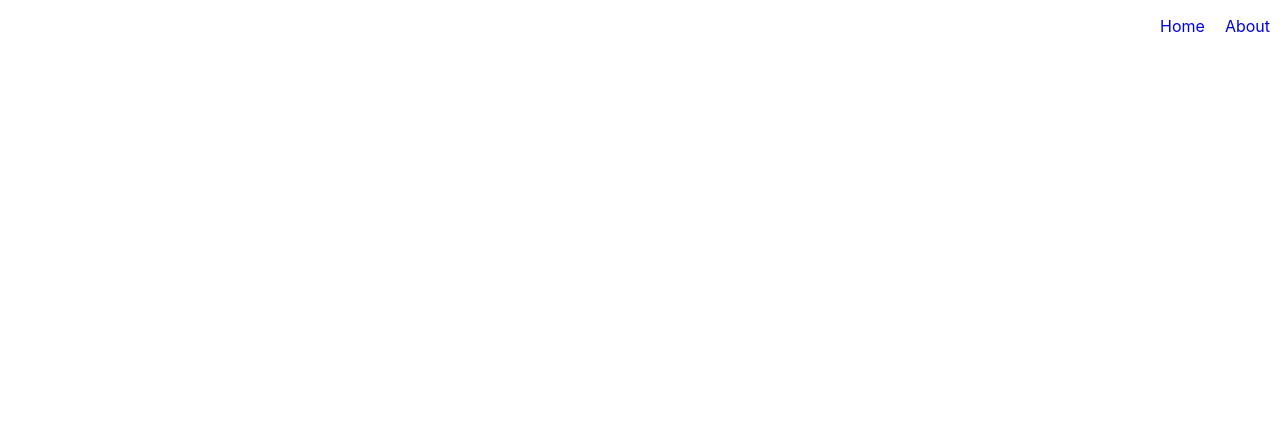
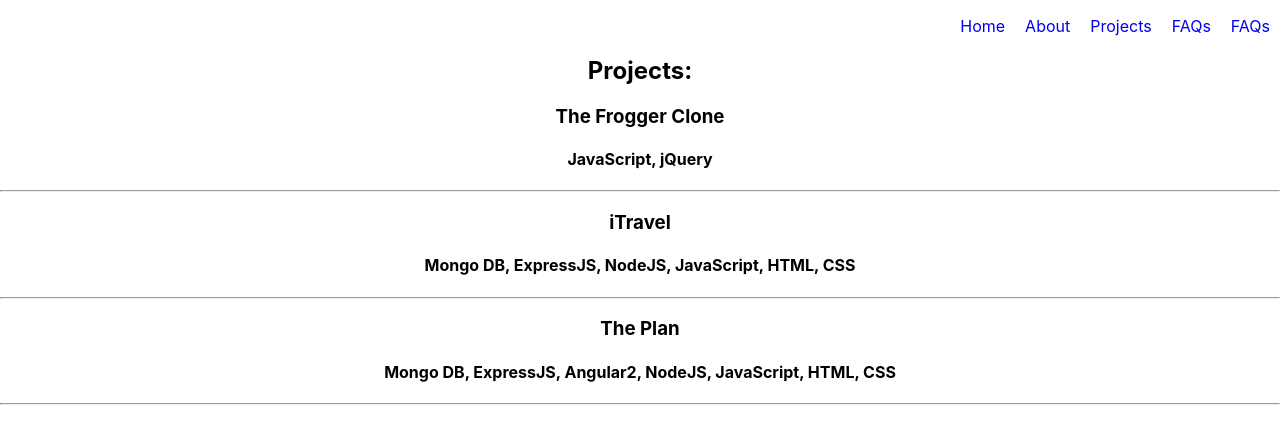
Before and after one commit to joseluizcoe/aula-react-routing, a React (Create React App) app: page /projects in a window 1280 px wide. Shown: the top 444 px of the page. Built offline with nearby package versions, Linux system fonts and the light colour scheme.

Commit message:
Configurando rotas, passando parametros

```diff
--- a/src/App.js
+++ b/src/App.js
@@ -3,6 +3,7 @@
 import Home from './components/Home';
 import About from './components/About';
 import Navbar from './components/Navbar';
+import Projects from './components/Projects';
 import { Switch, Route } from 'react-router-dom';
 
 class App extends Component {
@@ -14,6 +15,7 @@
         <Switch>
           <Route exact path='/' component={Home}/>
           <Route path='/about' component={About}/>
+          <Route exact path='/projects' component={Projects}/>
         </Switch>
 
       </div>
--- a/src/components/Navbar.js
+++ b/src/components/Navbar.js
@@ -1,5 +1,5 @@
 import React from 'react';
-import { Link } from 'react-router-dom';
+import { Link, NavLink } from 'react-router-dom';
 
 const navbar = () => {
   return (
@@ -7,6 +7,9 @@
       <ul>
         <li><Link to='/'>Home</Link></li>
         <li><Link to='/about'>About</Link></li>
+        <li><Link to='/projects' style={{ textDecoration: 'none' }}>Projects</Link></li>
+        <li><NavLink to="/faq" activeClassName="selected" >FAQs</NavLink></li>
+        <li><NavLink to="/faq" activeStyle={{fontWeight: 'bold', color: 'red' }}>FAQs</NavLink></li>
       </ul>
     </nav>
   )
--- /dev/null
+++ b/src/components/Projects.js
@@ -0,0 +1,47 @@
+import React from 'react';
+
+export  const myProjects = [
+    {
+        id: "1a",
+        name: "The Frogger Clone",
+        year: 2017,
+        technologies: "JavaScript, jQuery",
+        description: "The first project game clone."
+    },
+    {
+        id: "2b",
+        name: "iTravel",
+        year: 2017,
+        technologies: "Mongo DB, ExpressJS, NodeJS, JavaScript, HTML, CSS",
+        description: "Web App that allows logged in users to share their experiences about travel destinations."
+    },
+    {
+        id: "3c",
+        name: "The Plan",
+        year: 2017,
+        technologies: "Mongo DB, ExpressJS, Angular2, NodeJS, JavaScript, HTML, CSS",
+        description: "Web App that allows logged in users to plan your next activity with your friends or business partners."
+    }
+  ]
+
+export const Projects = () => {
+
+  return (
+    <div>
+      <h2>Projects:</h2>
+      {myProjects.map((eachProject, index) => {
+        return (
+          <div key={eachProject.id}>
+            <h3>
+              {eachProject.name}
+            </h3>
+            <h4>{eachProject.technologies}</h4>
+            <hr />
+          </div>
+        )
+      })}
+  </div>
+  )
+}
+
+export default Projects;
```
